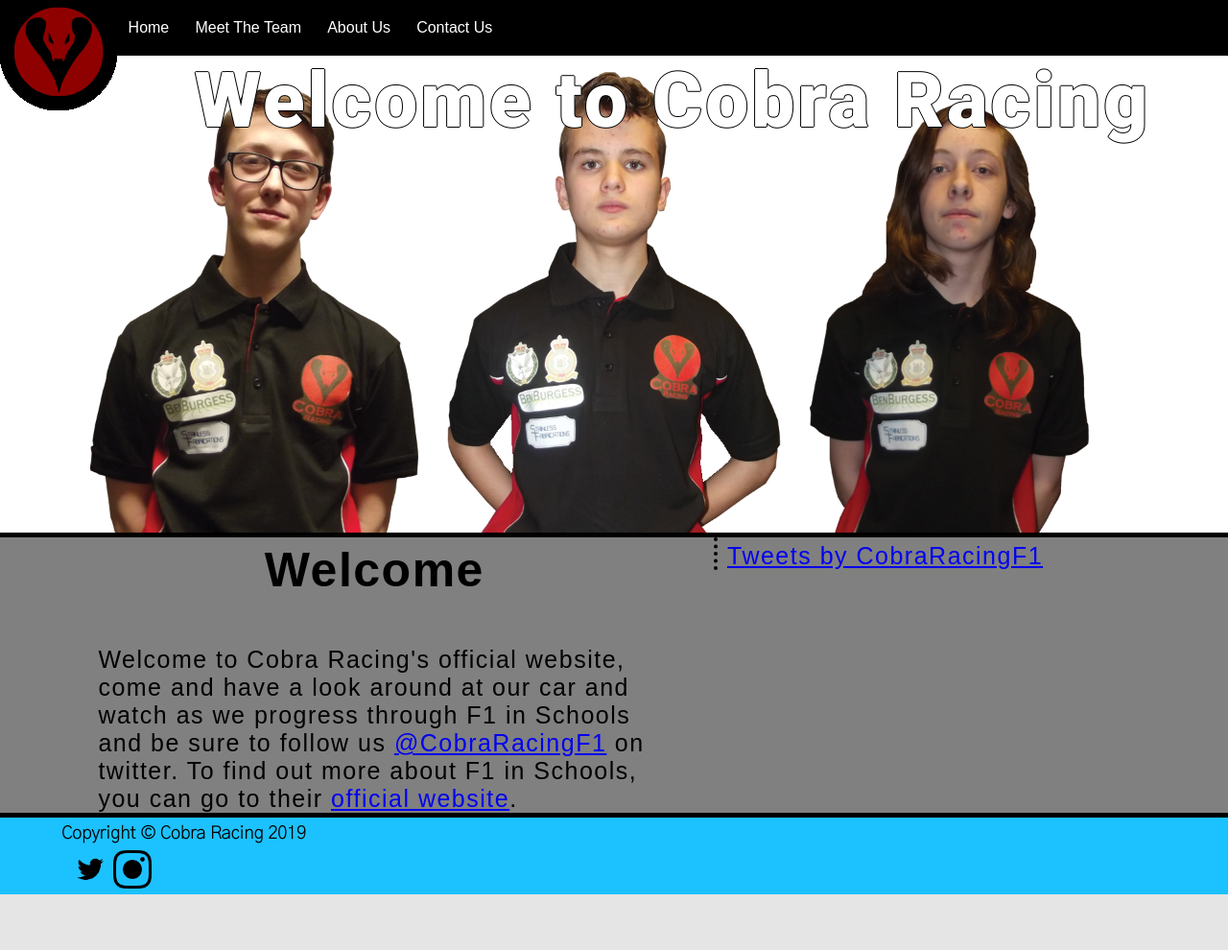
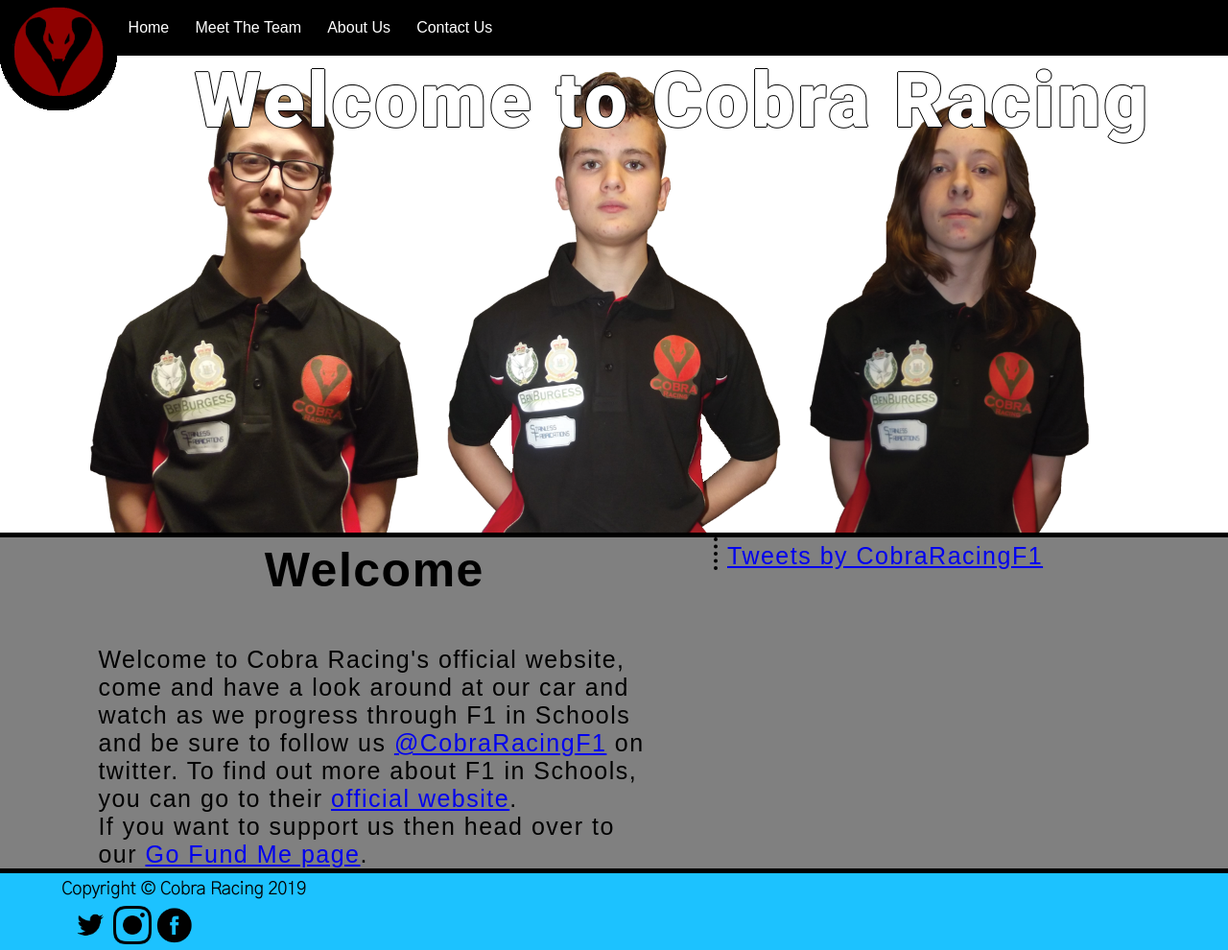
Before and after one commit to Kieran-Everett/cobra-racing-website, a plain HTML site: page index.html in a window 1280 px wide. Shown: the whole page at 96% size. Before the commit the page ends 932 px from the top, so only its background shows below. Drawn offline with Linux system fonts and the light colour scheme.

Commit message:
more things

```diff
--- a/index.html
+++ b/index.html
@@ -59,7 +59,7 @@
 		<div class="text-background">
 			<div class="main-block">
 				<h1>Welcome</h1>
-				<p>Welcome to Cobra Racing's official website, come and have a look around at our car and watch as we progress through F1 in Schools and be sure to follow us <a href="https://twitter.com/cobraracingf1">@CobraRacingF1</a> on twitter. To find out more about F1 in Schools, you can go to their <a href="https://www.f1inschools.com/">official website</a>.</p>
+				<p>Welcome to Cobra Racing's official website, come and have a look around at our car and watch as we progress through F1 in Schools and be sure to follow us <a href="https://twitter.com/cobraracingf1">@CobraRacingF1</a> on twitter. To find out more about F1 in Schools, you can go to their <a href="https://www.f1inschools.com/">official website</a>.<br>If you want to support us then head over to our <a href="https://www.gofundme.com/f1-in-schools-cobra-racing-nationals">Go Fund Me page</a>.</p>
 			</div>
 
 			<div class="sidebar">
@@ -73,6 +73,7 @@
 			<h3>Copyright &copy; Cobra Racing 2019</h3>
 			<a id="twitter" target="_blank" href="https://twitter.com/cobraracingf1/"><img src="assets/twitter.png"></a>
 			<a id="instagram" target="_blank" href="https://www.instagram.com/cobra.racing/"><img src="assets/instagram.png"></a>
+			<a id="facebook" target="_blank" href="https://www.facebook.com/CobraRacingF1/"><img src="assets/facebook.png"></a>
 <!--		<a id="youtube" target="_blank" href=""><img src="assets/youtube.png"></a>                                    -->
 		</div>
 
```
Also changed, not shown: assets/facebook.png (added), robots.txt (added).
